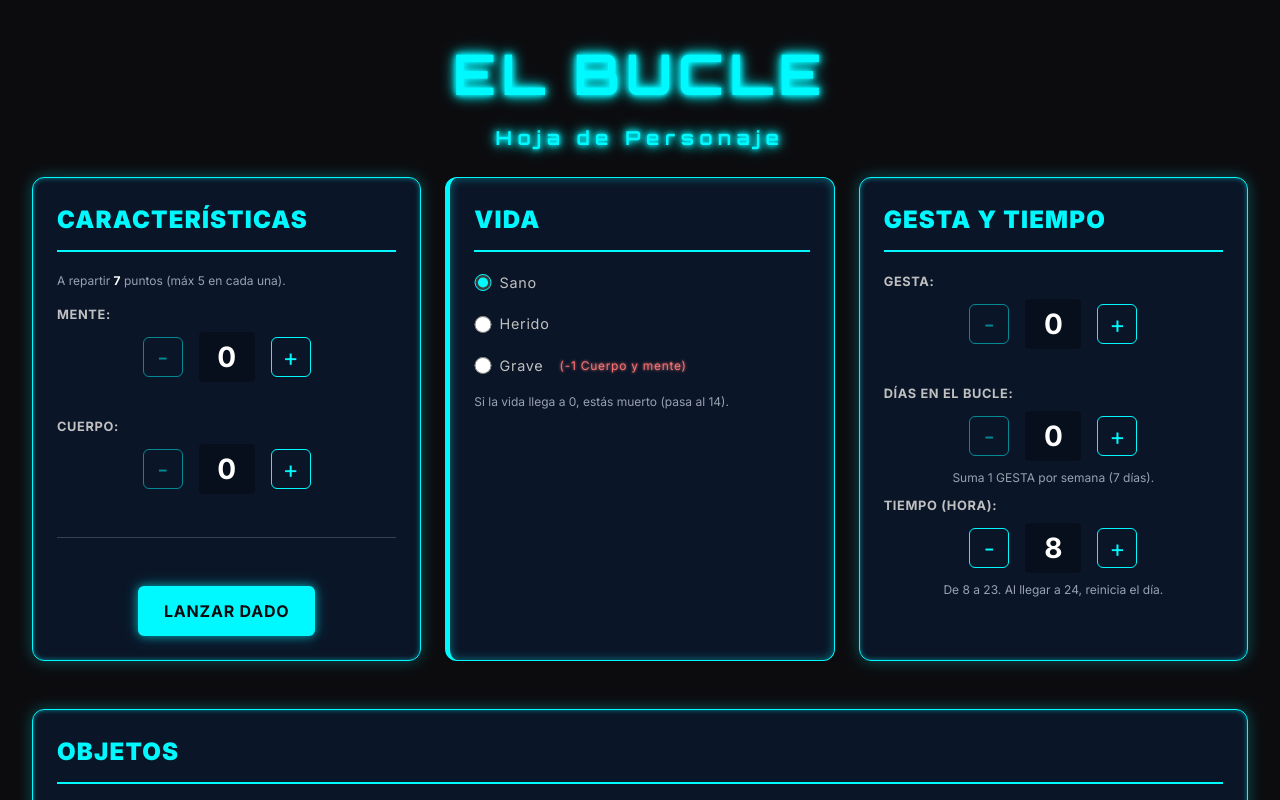
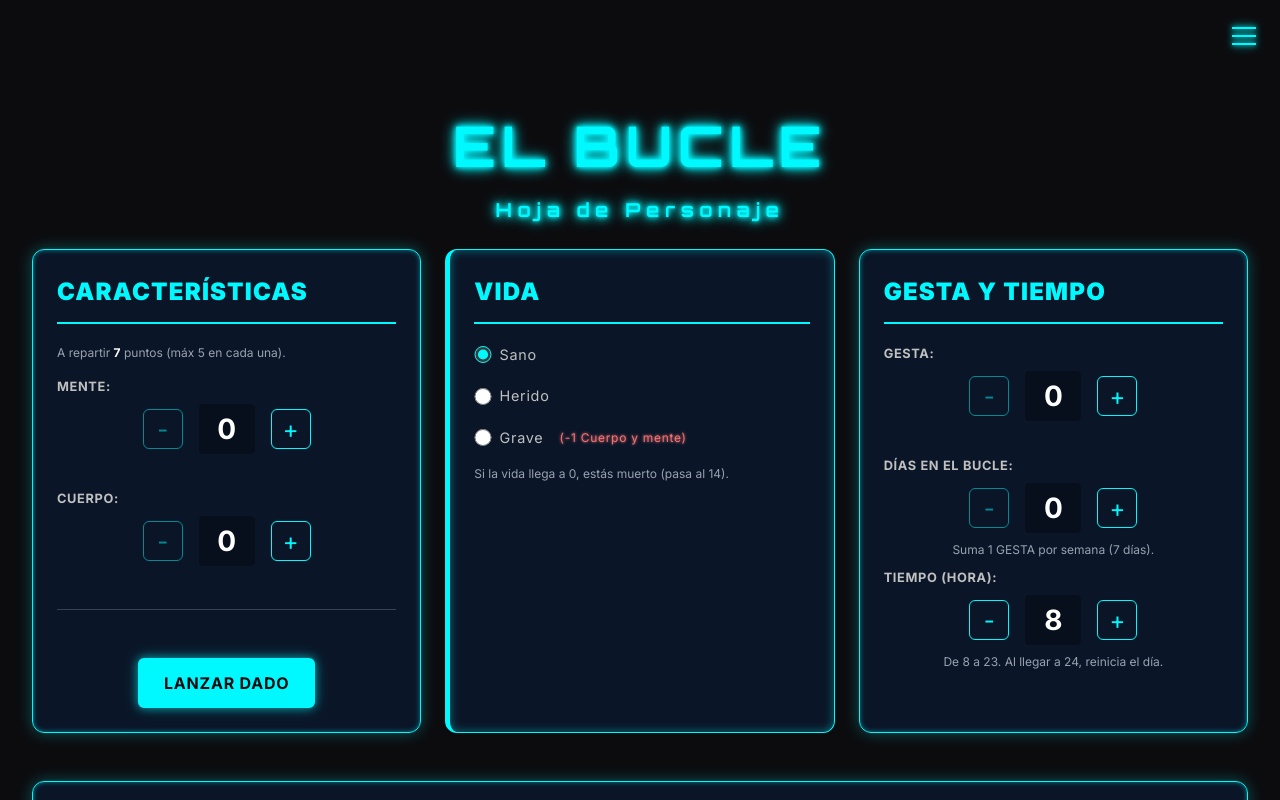
Before and after one commit to ballesterosam/el-bucle-hia, a Next.js app in the folder el-bucle-app/: page / in a window 1280 px wide. Shown: the top 800 px of the page. Built offline with nearby package versions, Linux system fonts and the light colour scheme.

Commit message:
Adding Tanis Map

```diff
--- a/el-bucle-app/app/layout.js
+++ b/el-bucle-app/app/layout.js
@@ -2,6 +2,7 @@ import { Geist, Geist_Mono } from "next/font/google";
 import { SpeedInsights } from "@vercel/speed-insights/next"
 import { Analytics } from "@vercel/analytics/next"
 import "./globals.css";
+import HamburgerMenu from "../components/HamburgerMenu";
 
 const geistSans = Geist({
   variable: "--font-geist-sans",
@@ -24,7 +25,12 @@ export default function RootLayout({ children }) {
       <body
         className={`${geistSans.variable} ${geistMono.variable} antialiased`}
       >
-        {children}
+        <header className="p-4 flex justify-end">
+          <HamburgerMenu />
+        </header>
+        <main>
+          {children}
+        </main>
 
         <SpeedInsights />
         <Analytics/>
--- /dev/null
+++ b/el-bucle-app/components/HamburgerMenu.jsx
@@ -0,0 +1,76 @@
+'use client';
+import { useState } from 'react';
+import Link from 'next/link';
+import Image from 'next/image';
+
+export default function HamburgerMenu() {
+  const [isOpen, setIsOpen] = useState(false);
+  const [showMapaModal, setShowMapaModal] = useState(false);
+
+  const toggleMenu = () => {
+    setIsOpen(!isOpen);
+  };
+
+  const openMapaModal = (e) => {
+    e.preventDefault();
+    setShowMapaModal(true);
+    setIsOpen(false); // Cerramos el menú al abrir el modal
+  };
+
+  const closeMapaModal = () => {
+    setShowMapaModal(false);
+  };
+
+  return (
+    <div className="relative">
+      {/* Botón de hamburguesa */}
+      <button
+        onClick={toggleMenu}
+        className="flex flex-col justify-center items-center w-10 h-10 p-2 rounded-md focus:outline-none"
+        aria-label="Menú"
+      >
+        <span className={`block w-6 h-0.5 bg-[#00f9ff] mb-1.5 transition-transform ${isOpen ? 'rotate-45 translate-y-2' : ''}`} style={{boxShadow: '0 0 5px #00f9ff, 0 0 10px #00f9ff'}}></span>
+        <span className={`block w-6 h-0.5 bg-[#00f9ff] mb-1.5 transition-opacity ${isOpen ? 'opacity-0' : ''}`} style={{boxShadow: '0 0 5px #00f9ff, 0 0 10px #00f9ff'}}></span>
+        <span className={`block w-6 h-0.5 bg-[#00f9ff] transition-transform ${isOpen ? '-rotate-45 -translate-y-2' : ''}`} style={{boxShadow: '0 0 5px #00f9ff, 0 0 10px #00f9ff'}}></span>
+      </button>
+
+      {/* Menú desplegable */}
+      {isOpen && (
+        <div className="absolute top-12 right-0 w-48 bg-[#0a192f] border border-[#00f9ff] shadow-lg rounded-md py-2 z-50" style={{boxShadow: '0 0 15px rgba(0, 249, 255, 0.3)'}}>
+          <Link href="/" className="block px-4 py-2 text-[#e0e0e0] hover:bg-[rgba(0,249,255,0.1)]">
+            Inicio
+          </Link>
+          <button
+            onClick={openMapaModal}
+            className="w-full text-left px-4 py-2 text-[#e0e0e0] hover:bg-[rgba(0,249,255,0.1)]"
+          >
+            Mapa de Tanis
+          </button>
+        </div>
+      )}
+
+      {/* Modal para el Mapa de Tanis */}
+      {showMapaModal && (
+        <div className="modal-backdrop" style={{ position: 'fixed', top: 0, left: 0, right: 0, bottom: 0, backgroundColor: 'rgba(0, 0, 0, 0.7)', display: 'flex', justifyContent: 'center', alignItems: 'center', zIndex: 1000 }}>
+          <div className="relative bg-[#0a192f] p-4 rounded-lg border border-[#00f9ff]" style={{boxShadow: '0 0 20px rgba(0, 249, 255, 0.5)'}}>
+            <button
+              onClick={closeMapaModal}
+              className="absolute top-2 right-2 text-[#00f9ff] hover:text-white"
+              style={{textShadow: '0 0 5px #00f9ff'}}
+            >
+              ✕
+            </button>
+            <h2 className="text-xl text-[#00f9ff] mb-4 font-bold" style={{textShadow: '0 0 5px #00f9ff'}}>Mapa de Tanis</h2>
+            <div className="relative">
+              <img
+                src="/imgs/MapaTanis.jpg"
+                alt="Mapa de Tanis"
+                className="max-w-full max-h-[80vh] object-contain"
+              />
+            </div>
+          </div>
+        </div>
+      )}
+    </div>
+  );
+}
```
Also changed, not shown: el-bucle-app/public/imgs/MapaTanis.jpg (added).
